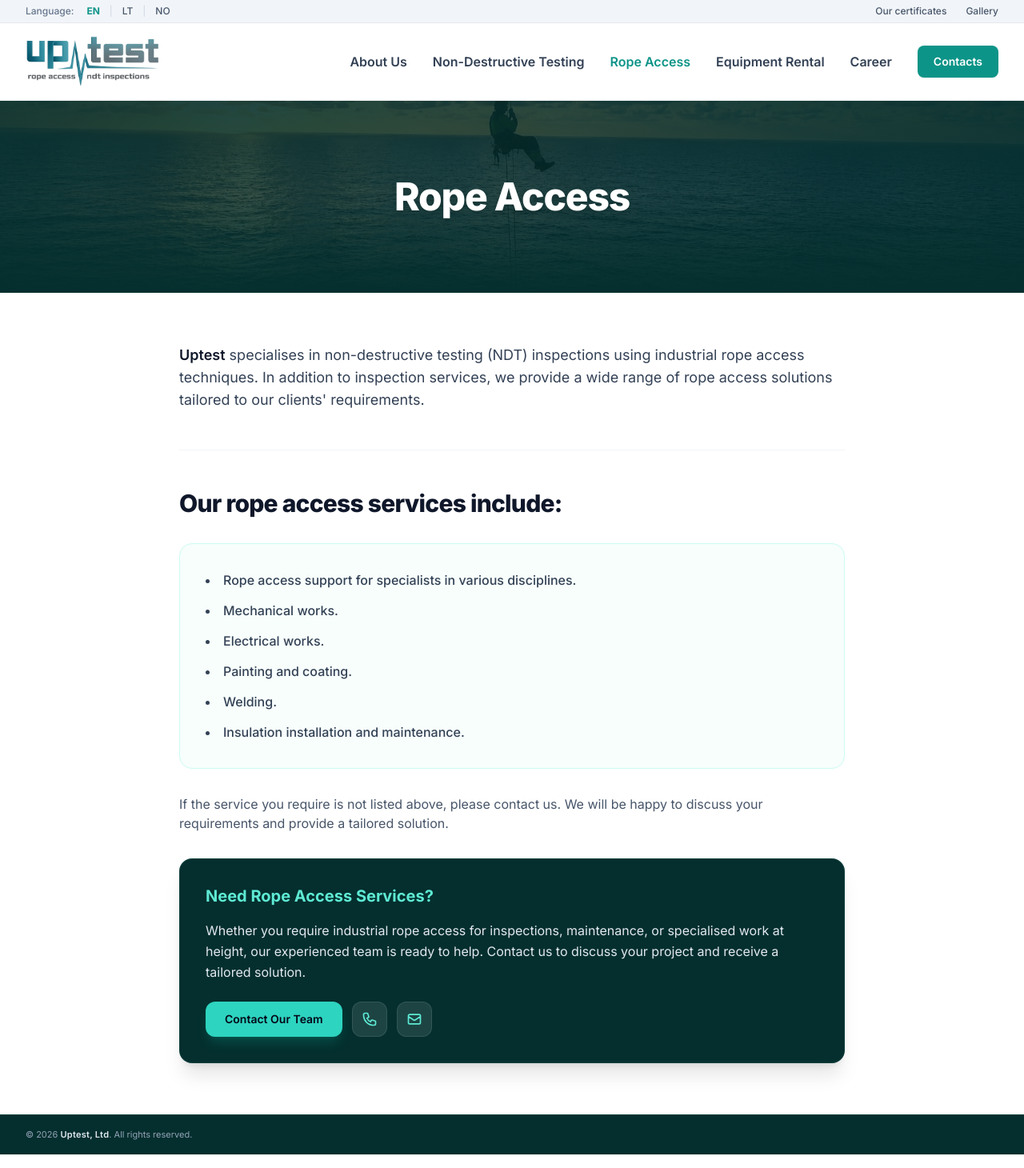
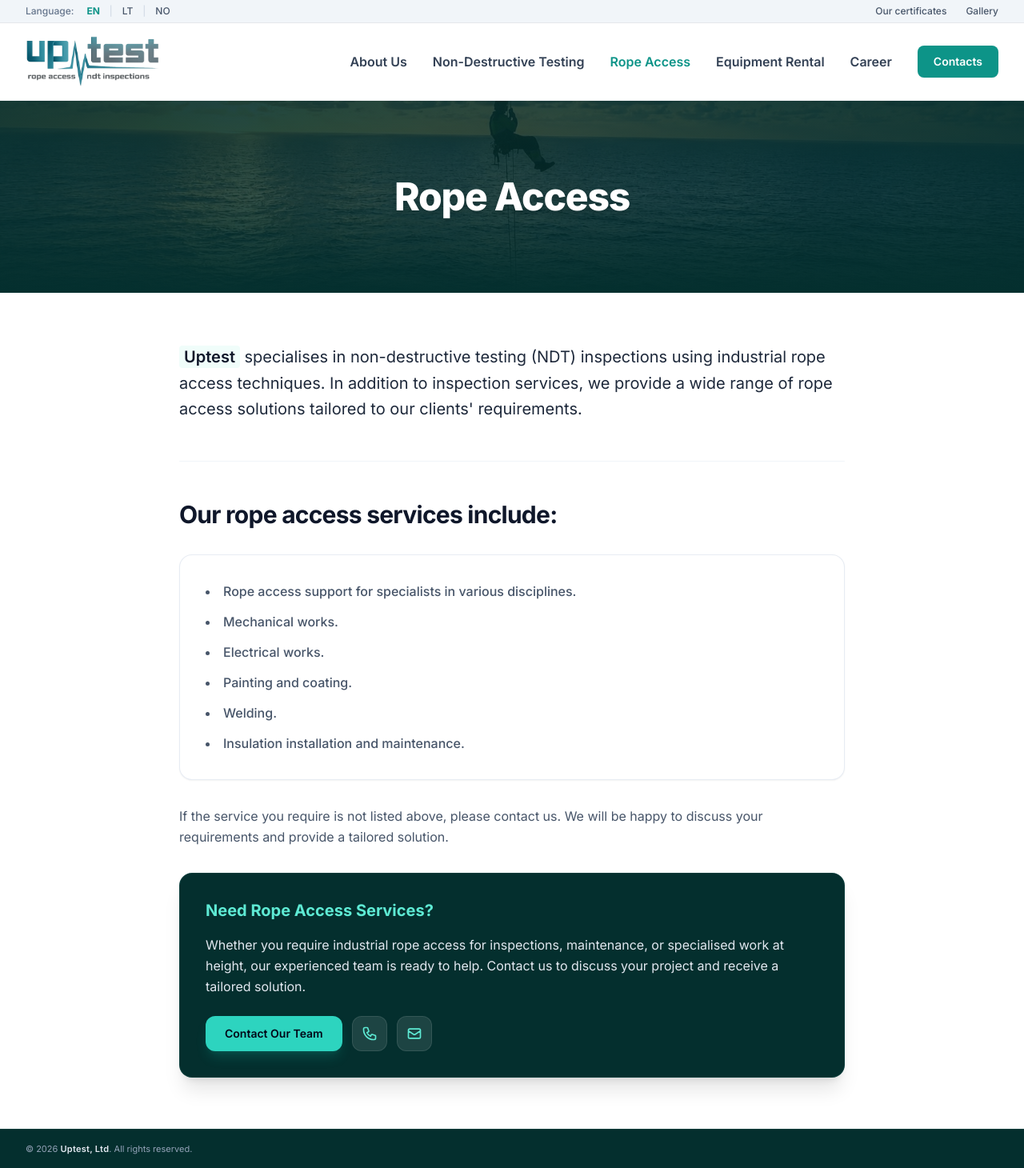
Before and after one commit to mruslys/uptest.no, a Jekyll site: the page built from rope-access/index.html, in a window 1280 px wide. Shown: the whole page at 80% size. Built offline with Jekyll 4.4.1, drawn with Linux system fonts in a browser that asks for light colours; nearby versions of some CDN libraries.

Commit message:
Update index.html

```diff
--- a/rope-access/index.html
+++ b/rope-access/index.html
@@ -8,21 +8,21 @@
 
 <!-- Įvadas / Rope Access tekstas -->
 <div class="space-y-4">
-    <p class="text-lg font-normal text-slate-700">
-        <strong class="text-slate-900 font-semibold">Uptest</strong> specialises in non-destructive testing (NDT) inspections using industrial rope access techniques. In addition to inspection services, we provide a wide range of rope access solutions tailored to our clients' requirements.
+    <p class="text-xl font-normal text-slate-800 leading-relaxed">
+        <strong class="text-slate-900 font-semibold bg-brand-50 px-1.5 py-0.5 rounded text-brand-800">Uptest</strong> specialises in non-destructive testing (NDT) inspections using industrial rope access techniques. In addition to inspection services, we provide a wide range of rope access solutions tailored to our clients' requirements.
     </p>
 </div>
 
-<hr class="border-gray-100 my-8">
+<hr class="border-slate-100 my-8">
 
 <!-- Paslaugų sąrašo dalis -->
 <div class="space-y-8">
-    <h2 class="text-2xl sm:text-3xl font-extrabold text-slate-900 tracking-tight">
+    <h2 class="text-2xl sm:text-3xl font-bold text-slate-900 tracking-tight">
         Our rope access services include:
     </h2>
 
-    <div class="bg-brand-50/50 rounded-2xl p-6 sm:p-8 border border-brand-100 space-y-6">
-        <ul class="space-y-3 list-disc list-inside text-slate-700 font-medium">
+    <div class="bg-white rounded-2xl p-6 sm:p-8 border border-slate-200/80 shadow-sm space-y-6">
+        <ul class="space-y-3 list-disc list-inside text-slate-600 font-medium">
             <li>Rope access support for specialists in various disciplines.</li>
             <li>Mechanical works.</li>
             <li>Electrical works.</li>
@@ -32,7 +32,7 @@
         </ul>
     </div>
 
-    <p class="text-base text-slate-600">
+    <p class="text-base text-slate-600 leading-relaxed">
         If the service you require is not listed above, please contact us. We will be happy to discuss your requirements and provide a tailored solution.
     </p>
 
```
